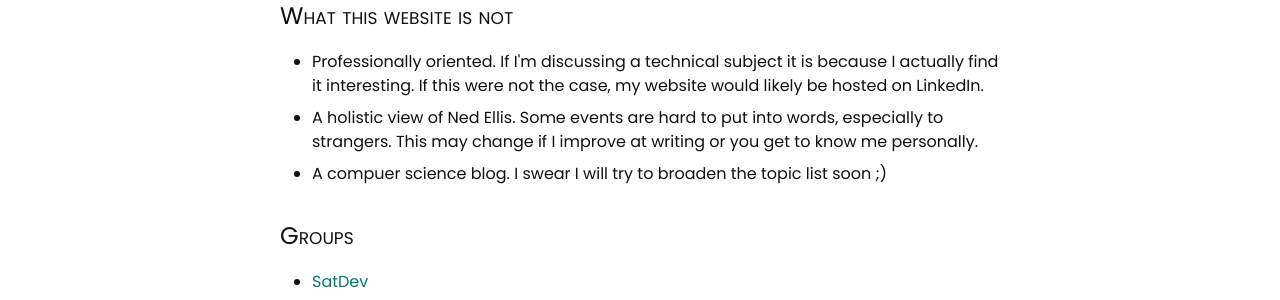
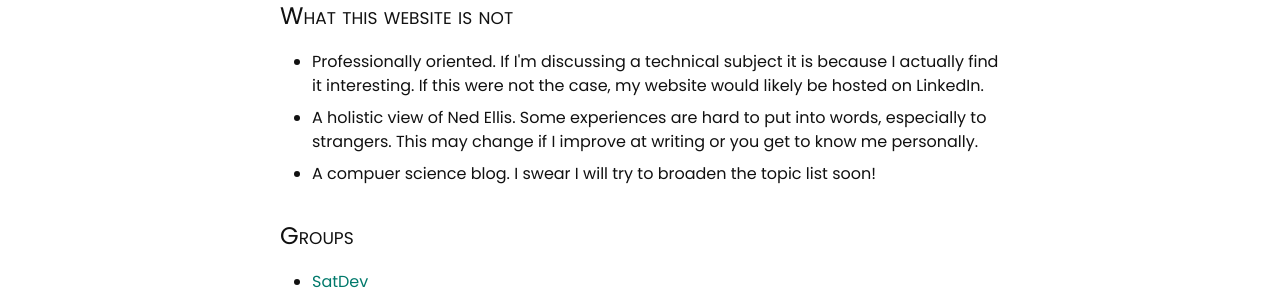
Before and after one commit to epellis/epellis.github.io, a Jekyll site: the page built from index.html, in a window 1280 px wide. Shown: the part 926-1226 px from the top of the page. Built offline with Jekyll 4.4.1, drawn with Linux system fonts in a browser that asks for light colours.

Commit message:
Update index.html

```diff
--- a/index.html
+++ b/index.html
@@ -43,8 +43,8 @@ layout: default
 	<h2 class="smallcap">What this website is not</h2>
 	<ul class="post-list">
 		<li>Professionally oriented. If I'm discussing a technical subject it is because I actually find it interesting. If this were not the case, my website would likely be hosted on LinkedIn.</li>
-		<li>A holistic view of Ned Ellis. Some events are hard to put into words, especially to strangers. This may change if I improve at writing or you get to know me personally.</li>
-		<li>A compuer science blog. I swear I will try to broaden the topic list soon ;)</li>
+		<li>A holistic view of Ned Ellis. Some experiences are hard to put into words, especially to strangers. This may change if I improve at writing or you get to know me personally.</li>
+		<li>A compuer science blog. I swear I will try to broaden the topic list soon!</li>
 	</ul>
 	</section>
 
```
